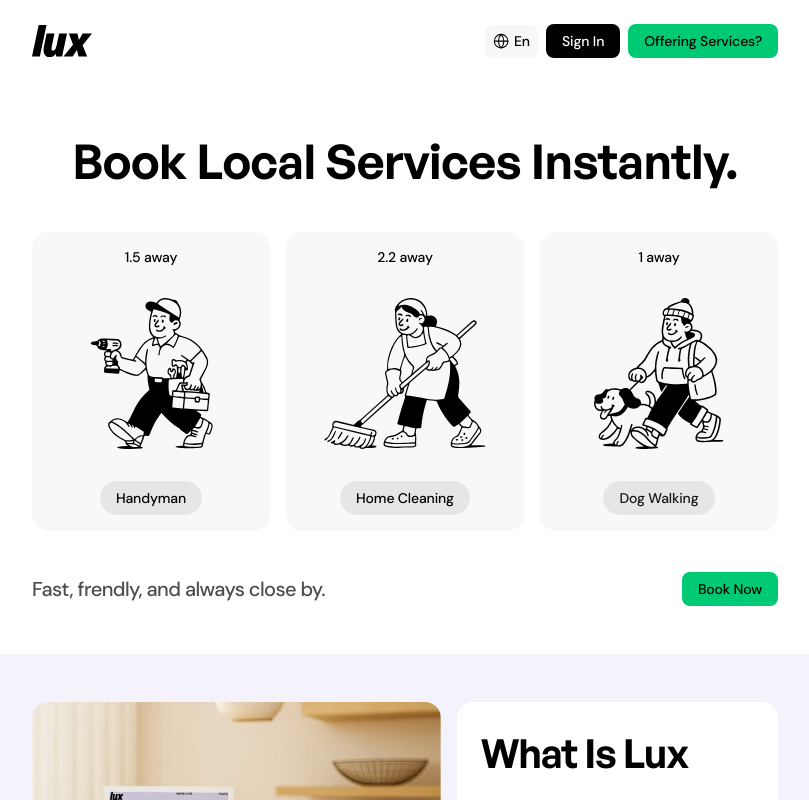
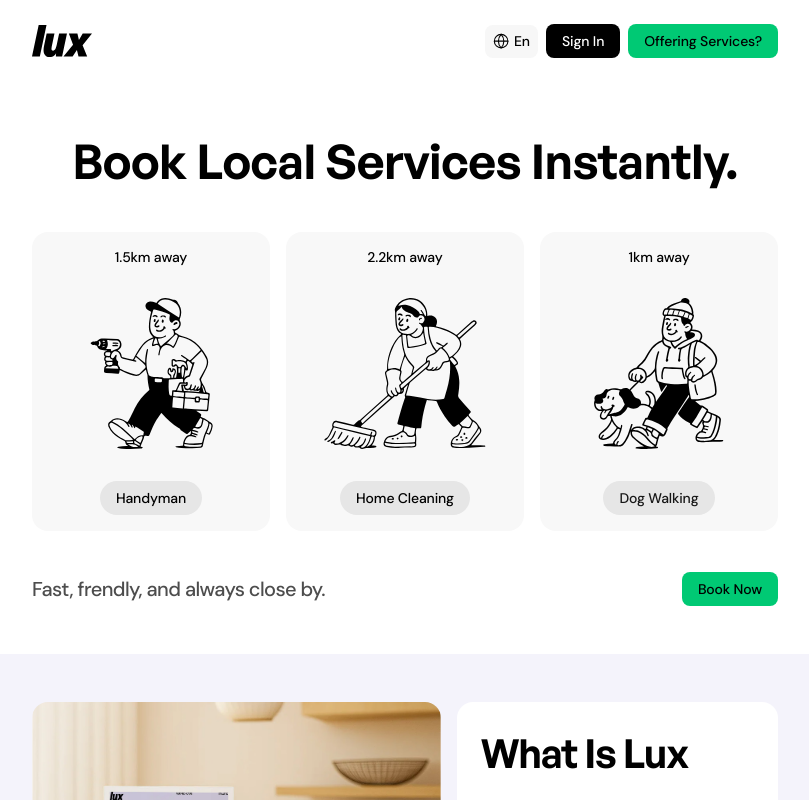
Before and after one commit to devtalhaa/Lux-Booking, a Next.js app: page / in a window 1280 px wide. Shown: the top 800 px of the page, without its empty margins (235-1044 px from the left). Built offline with nearby package versions, Linux system fonts and the light colour scheme; a web font is replaced by a local one.

Commit message:
FIxed Km

```diff
--- a/src/components/hero/index.tsx
+++ b/src/components/hero/index.tsx
@@ -18,7 +18,7 @@ const Hero = () => {
   return (
     <div className=" custom-md:max-w-[746px] lg:max-w-[960px] mx-auto  mt-[20px] custom-md:mt-[48px] lg:mt-[64px]">
       <div className="text-center w-full">
-        <h1 className=" text-center font-general-sans break-words custom-md:text-nowrap text-[40px]   custom-md:text-[48px] lg:text-[64px] font-[600] text-black [letter-spacing:-.03em] custom-md:[letter-spacing:-.01em] lg:[letter-spacing:-.03em] leading-[52px] custom-md:leading-[62.4px] lg:leading-[83.2px] mb-[40px]">
+        <h1 className=" text-center font-general-sans  custom-md:text-nowrap text-[40px]  custom-md:text-[48px] lg:text-[64px] font-[600] text-black [letter-spacing:-.03em] custom-md:[letter-spacing:-.01em] lg:[letter-spacing:-.03em] leading-[52px] custom-md:leading-[62.4px] lg:leading-[83.2px] mb-[40px]">
           {t('hero.title')}
         </h1>
       </div>
--- a/src/components/hero/services/index.tsx
+++ b/src/components/hero/services/index.tsx
@@ -31,7 +31,7 @@ const Services = () => {
   const services = [
     {
       id: 1,
-      distance: `${t('services.distancePrefix')} 1.5 ${t('services.distanceSuffix')}`.trim(),
+      distance: `${t('services.distancePrefix')} 1.5${t('services.distanceSuffix')}`.trim(),
       rating: '4.7',
       title: t('services.handyman'),
       icon: '/assets/Layer 1.svg',
@@ -44,7 +44,7 @@ const Services = () => {
     },
     {
       id: 2,
-      distance: `${t('services.distancePrefix')} 2.2 ${t('services.distanceSuffix')}`.trim(),
+      distance: `${t('services.distancePrefix')} 2.2${t('services.distanceSuffix')}`.trim(),
       rating: '4.9',
       title: t('services.homeCleaning'),
       icon: '/assets/Layer 2.svg',
@@ -58,7 +58,7 @@ const Services = () => {
     },
     {
       id: 3,
-      distance: `${t('services.distancePrefix')} 1 ${t('services.distanceSuffix')}`.trim(),
+      distance: `${t('services.distancePrefix')} 1${t('services.distanceSuffix')}`.trim(),
       rating: '4.8',
       title: t('services.dogWalking'),
       icon: '/assets/Layer 3.svg',
--- a/src/i18n/locales/en.json
+++ b/src/i18n/locales/en.json
@@ -17,7 +17,7 @@
         "laundryPickUp": "Laundry Pick-Up",
         "rating": "Rating",
         "distancePrefix": "",
-        "distanceSuffix": "away"
+        "distanceSuffix": "km away"
     },
     "whatIsLux": {
         "title": "What Is Lux",
```
